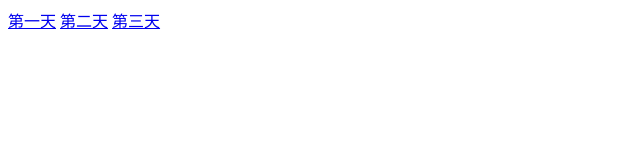
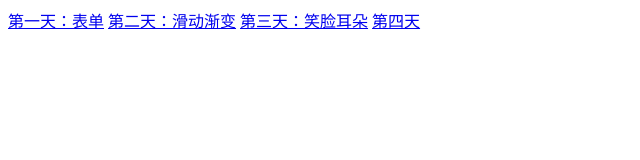
Before and after one commit to sangdy/sangdy.github.io, a plain HTML site: page index.html in a window 1280 px wide. Shown: the whole page, without its empty margins (0-640 px from the left). Drawn offline with Linux system fonts and the light colour scheme.

Commit message:
yemianmiing

```diff
--- a/index.html
+++ b/index.html
@@ -1,3 +1,4 @@
-<a href="100/1">第一天</a>
-<a href="100/2">第二天</a>
-<a href="100/3">第三天</a>
+<a href="100/1">第一天：表单</a>
+<a href="100/2">第二天：滑动渐变</a>
+<a href="100/3">第三天：笑脸耳朵</a>
+<a href="100/3">第四天</a>
```
